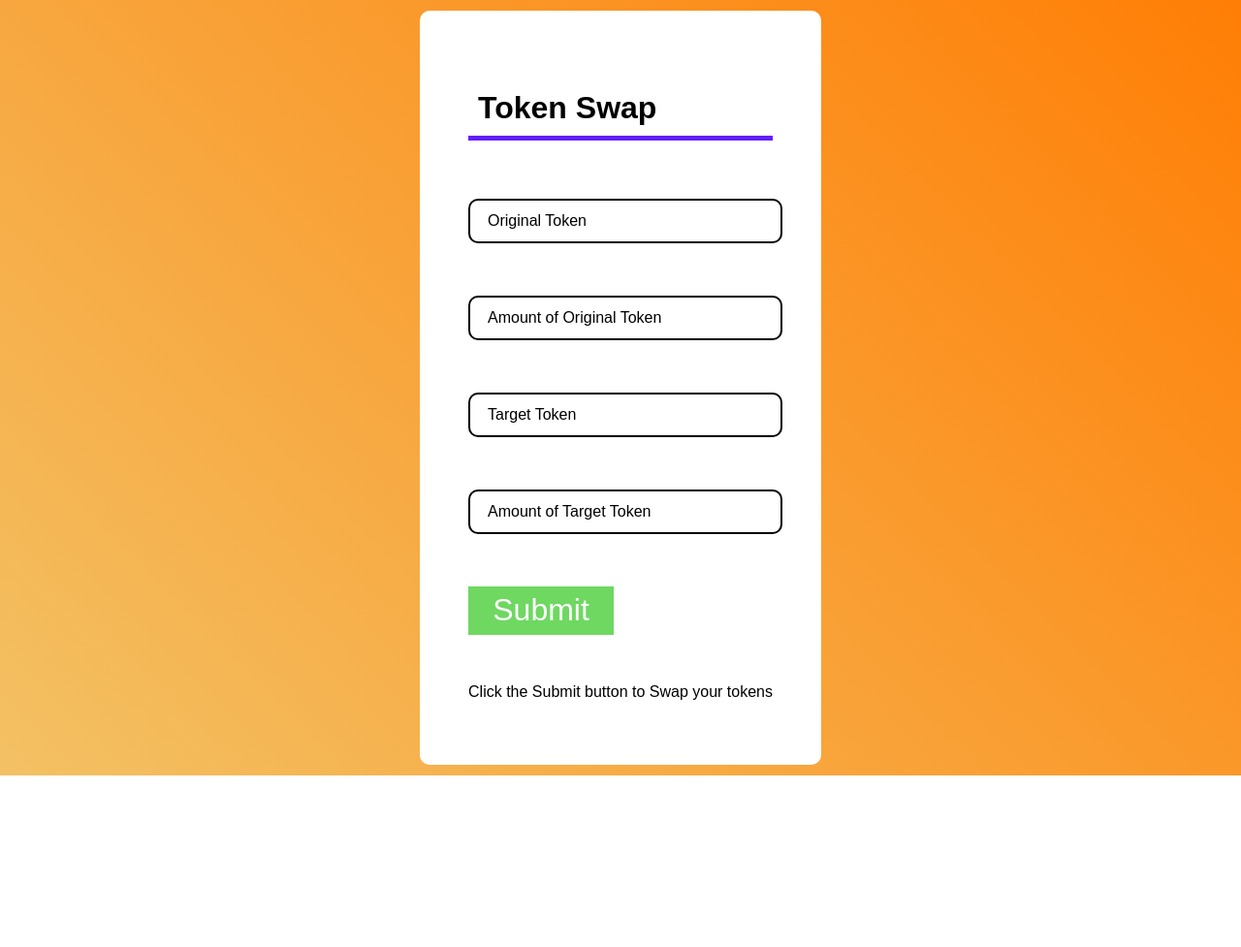
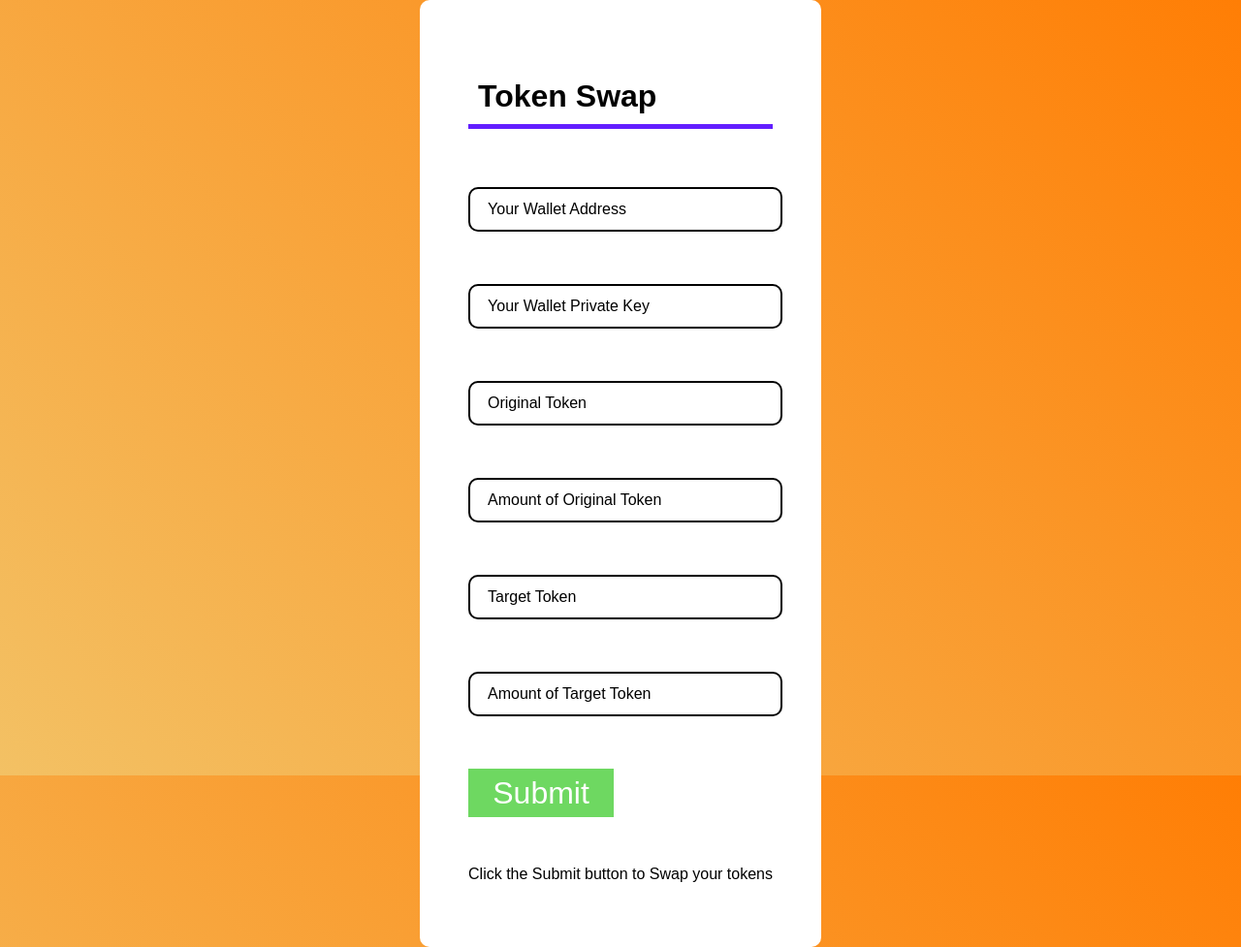
Before and after one commit to louiseamy4/ScriptKiddiesDownUnder, a Flask app: page / in a window 1280 px wide. Shown: the whole page at 97% size. Before the commit the page ends 800 px from the top, so only its background shows below. Run offline with Flask 2, Linux system fonts and the light colour scheme; some libraries are stand-ins or nearby versions.

Commit message:
adds tokens, and web3/uniswap initialisation

```diff
--- a/app.py
+++ b/app.py
@@ -1,4 +1,23 @@
 from flask import Flask, render_template, request
+from uniswap import Uniswap
+from web3 import Web3
+import os
+
+w3 = Web3(Web3.HTTPProvider('https://mainnet.infura.io/v3/bf23d8eecbea43c38ab48f85c7d35056'))
+print("Main Net Connected:", w3.isConnected())
+
+w3_ropsten = Web3(Web3.HTTPProvider('https://ropsten.infura.io/v3/bf23d8eecbea43c38ab48f85c7d35056')) # used for testing on ropsten network
+print("Ropsten Net Connected:", w3_ropsten.IsConnected())
+
+# Token Addresses
+tokens = {
+    'ETH' : "0x0000000000000000000000000000000000000000",
+    'BAT' : "0x0D8775F648430679A709E98d2b0Cb6250d2887EF",
+    'DAI' : "0x6B175474E89094C44Da98b954EedeAC495271d0F",
+    'WETH' : "0xc02aaa39b223fe8d0a0e5c4f27ead9083c756cc2"
+}
+
+
 
 app = Flask(__name__)
 # commit testing
@@ -9,11 +28,26 @@ def index():
         return render_template('index.html', title='Token Swap', message='Click the Submit button to Swap your tokens')
     elif request.method == 'POST':
         # form was submitted, need to get variables
+        user_address = request.form['userAddress']
+        priv_key = request.form['privKey']
+
         original_token = request.form['ogToken']
         original_amount = request.form['ogAmount']
         target_token = request.form['targetToken']
         target_amount = request.form['targetAmount']
+
+        #Checks if valid address
+        try:
+            address = Web3.toChecksumAddress(user_address)
+            if Web3.isChecksumAddress(address):
+                uniswap = Uniswap(address=address, private_key=priv_key, version=2, provider=w3_ropsten) #w3 or w3_ropsten depending on testing or live
+
+            else:
+                add_check = "Invalid Address"
+        except:
+            add_check = "Invalid Address"
+
         display = "Original Token: " + original_token + "\nOriginal Amount: " + original_amount + "\nTarget Token: " + target_token + "\nTarget Amount: " + target_amount
         # need logic to make this dynamic, static for now
         estimate_gas = 5
-        return render_template('index.html', title='Token Swap', form_params=display, message='Estimated gas price: ' + str(estimate_gas))
+        return render_template('index.html', title='Token Swap', form_params=display, message='Estimated gas price: ' + str(estimate_gas), tokens=tokens)
--- a/templates/index.html
+++ b/templates/index.html
@@ -4,6 +4,14 @@
 <div class="center">
   <h1>Token Swap</h1>
   <form id="contract-form" method="POST" target="/">
+      <div class="inputbox">
+        <input value="" type="text" class="form-control" name="userAddress" required="true">
+        <span>Your Wallet Address</span>
+      </div>
+      <div class="inputbox">
+        <input value="" type="text" class="form-control" name="privKey" required="true">
+        <span>Your Wallet Private Key</span>
+      </div>
       <div class="inputbox">
           <input value="" type="text" class="form-control" name="ogToken" required="true">
           <span>Original Token</span>
```
